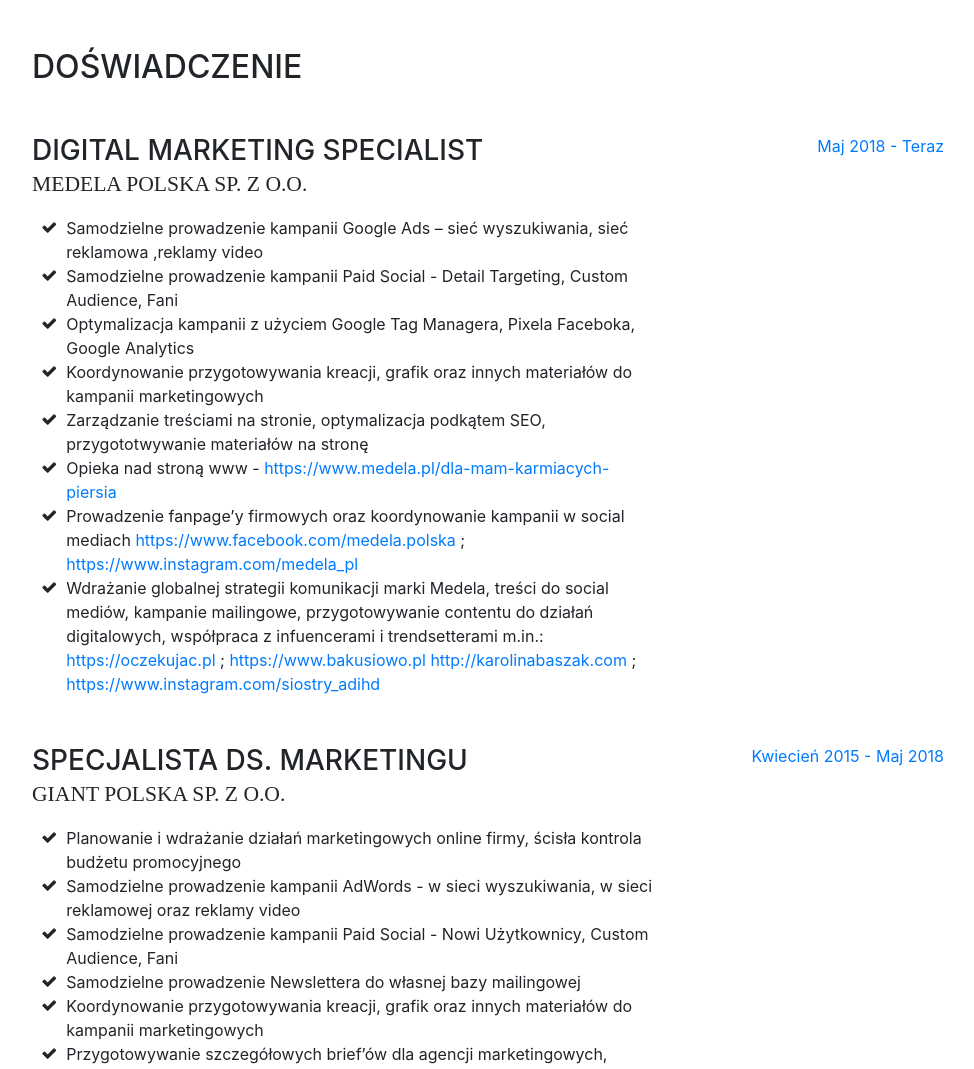
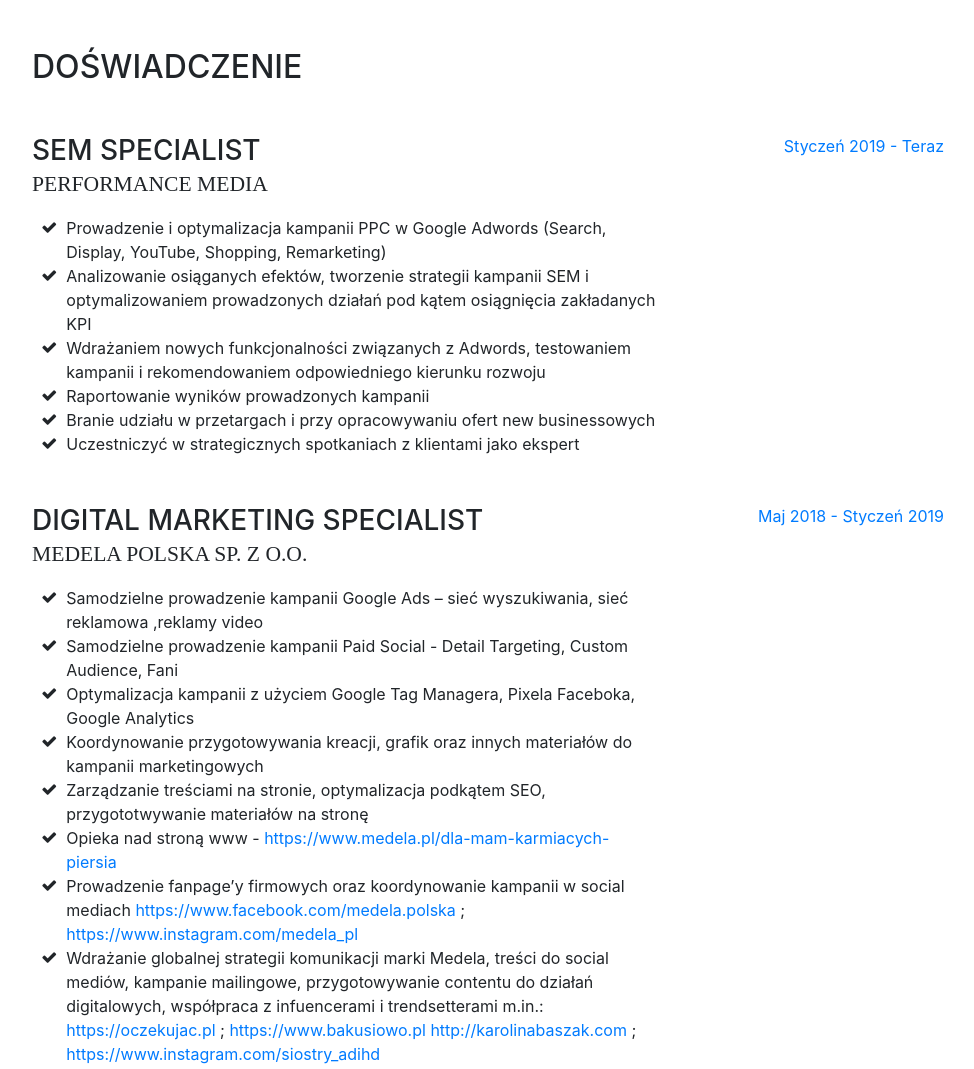
Before and after one commit to michalhayder/cv, a website with bundled scripts: page index.html in a window 1280 px wide. Shown: the part 800-1869 px from the top of the page, without its empty margins (288-1262 px from the left). Built offline with nearby package versions, Linux system fonts and the light colour scheme; a web font is replaced by a local one.

Commit message:
Update index.html

```diff
--- a/index.html
+++ b/index.html
@@ -104,6 +104,36 @@
         <div class="my-auto">
           <h2 class="mb-5">Doświadczenie</h2>
 
+    <div class="resume-item d-flex flex-column flex-md-row mb-5">
+            <div class="resume-content mr-auto">
+              <h3 class="mb-0">SEM Specialist</h3>
+              <div class="subheading mb-3">Performance Media</div>
+              <ul class="fa-ul mb-0">
+                  <li><i class="fa-li fa fa-check"></i>
+                  Prowadzenie i optymalizacja kampanii PPC w Google Adwords (Search, Display, YouTube, Shopping, Remarketing)
+                  </li>
+                <li><i class="fa-li fa fa-check"></i>
+                  Analizowanie osiąganych efektów, tworzenie strategii kampanii SEM i optymalizowaniem prowadzonych działań pod kątem osiągnięcia zakładanych KPI
+                </li>
+                <li><i class="fa-li fa fa-check"></i>
+                  Wdrażaniem nowych funkcjonalności związanych z Adwords, testowaniem kampanii i rekomendowaniem odpowiedniego kierunku rozwoju
+                </li>
+                <li><i class="fa-li fa fa-check"></i>
+                Raportowanie wyników prowadzonych kampanii
+               </li>
+                <li><i class="fa-li fa fa-check"></i>
+                  Branie udziału w przetargach i przy opracowywaniu ofert new businessowych
+                </li>
+                <li><i class="fa-li fa fa-check"></i>
+                  Uczestniczyć w strategicznych spotkaniach z klientami jako ekspert
+                </li>
+                </ul>
+            </div>
+            <div class="resume-date text-md-right">
+              <span class="text-primary">Styczeń 2019 - Teraz</span>
+            </div>
+          </div>
+
  <div class="resume-item d-flex flex-column flex-md-row mb-5">
             <div class="resume-content mr-auto">
               <h3 class="mb-0">Digital Marketing Specialist</h3>
@@ -143,7 +173,7 @@
                 </ul>
             </div>
             <div class="resume-date text-md-right">
-              <span class="text-primary">Maj 2018 - Teraz</span>
+              <span class="text-primary">Maj 2018 - Styczeń 2019</span>
             </div>
           </div>
           <div class="resume-item d-flex flex-column flex-md-row mb-5">
```
